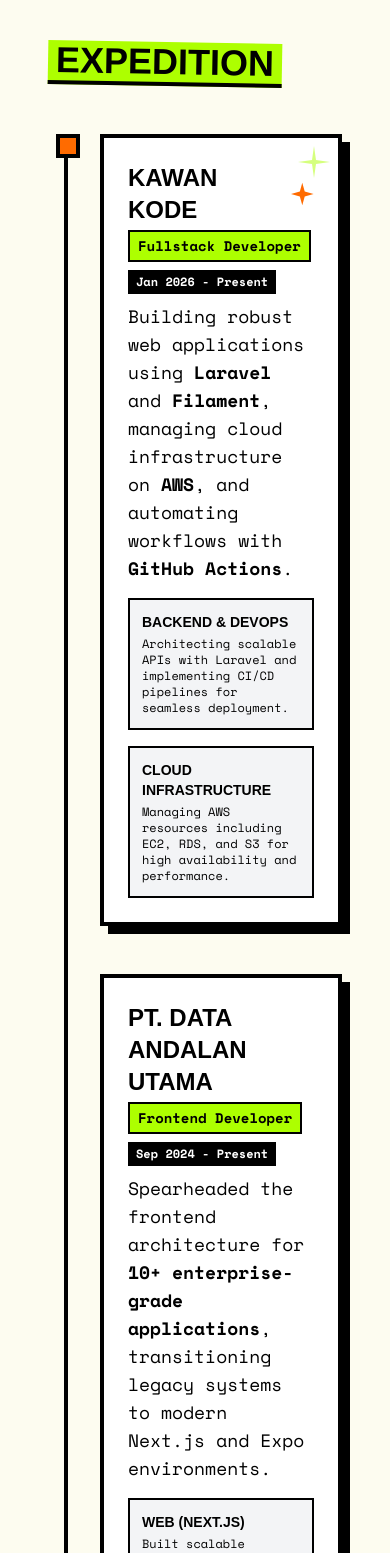
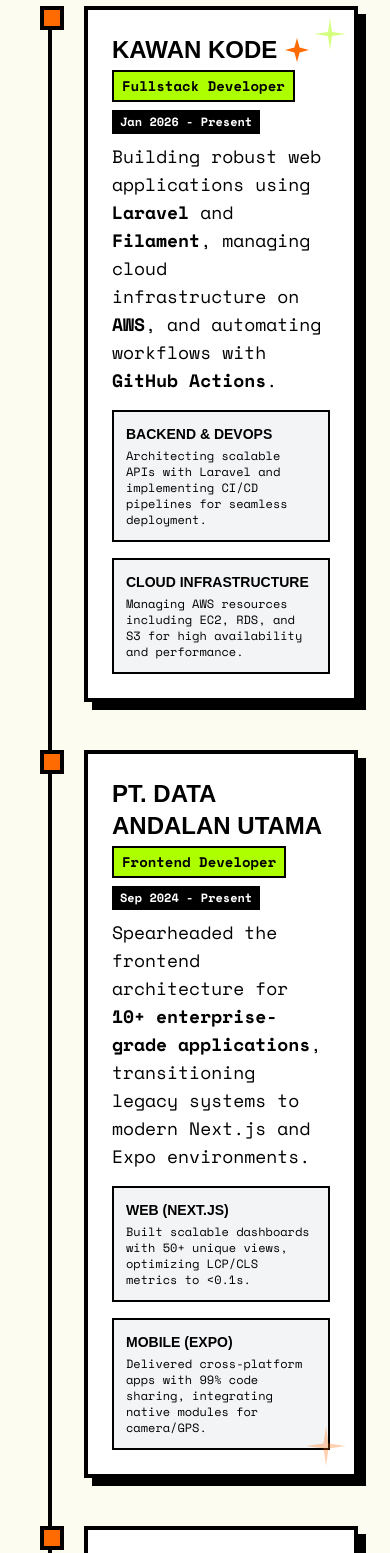
Before and after one commit to dafariski77/my-profile, a Next.js app: page / in a window 390 px wide. Shown: the part 1020-2573 px from the top of the page. Built offline with nearby package versions, Linux system fonts and the light colour scheme; a web font is replaced by a local one.

Commit message:
chore: adjust padding and some vector position

```diff
--- a/src/app/page.tsx
+++ b/src/app/page.tsx
@@ -10,7 +10,7 @@
 
 export default function Home() {
   return (
-    <main className="min-h-screen bg-cyber-bg text-cyber-black p-8 md:p-16">
+    <main className="min-h-screen bg-cyber-bg text-cyber-black p-4 md:p-16">
       <Introduction />
 
       <h2 className="text-4xl font-black mb-24 text-center decoration-4 underline decoration-cyber-lime underline-offset-8">
--- a/src/components/ContactCTA.tsx
+++ b/src/components/ContactCTA.tsx
@@ -14,7 +14,7 @@
             <br />
             <span className="relative inline-block">
               SOMETHING EPIC?
-              <ScribbleUnderline className="absolute -bottom-12 left-0 w-full text-black" />
+              <ScribbleUnderline className="absolute -bottom-8 md:-bottom-12 left-0 w-full text-black" />
             </span>
           </h2>
 
--- a/src/components/ExperienceTimeline.tsx
+++ b/src/components/ExperienceTimeline.tsx
@@ -14,9 +14,9 @@
       </h2>
 
       <div className="relative border-l-4 border-black ml-4 md:ml-10 pl-8 pb-10">
-        <div className="absolute -left-3 top-0 w-6 h-6 bg-cyber-orange border-4 border-black"></div>
-
-        <div className="bg-white border-4 border-black p-6 shadow-neobrutalism hover:translate-x-1 hover:translate-y-1 hover:shadow-none transition-all duration-200 mb-12 relative overflow-hidden">
+        <div className="relative mb-12">
+          <div className="absolute -left-11 top-0 w-6 h-6 bg-cyber-orange border-4 border-black"></div>
+          <div className="bg-white border-4 border-black p-6 shadow-neobrutalism hover:translate-x-1 hover:translate-y-1 hover:shadow-none transition-all duration-200 relative overflow-hidden">
             <SparkleIcon className="absolute top-2 right-2 w-8 h-8 text-cyber-lime opacity-50 pointer-events-none" />
             <div className="flex flex-col md:flex-row justify-between items-start mb-2">
               <div>
@@ -33,8 +33,8 @@
             </div>
 
             <p className="mb-4 text-lg font-medium">
-            Building robust web applications using <strong>Laravel</strong> and{" "}
-            <strong>Filament</strong>, managing cloud infrastructure on{" "}
+              Building robust web applications using <strong>Laravel</strong>{" "}
+              and <strong>Filament</strong>, managing cloud infrastructure on{" "}
               <strong>AWS</strong>, and automating workflows with{" "}
               <strong>GitHub Actions</strong>.
             </p>
@@ -60,8 +60,11 @@
               </div>
             </div>
           </div>
+        </div>
 
-        <div className="bg-white border-4 border-black p-6 shadow-neobrutalism hover:translate-x-1 hover:translate-y-1 hover:shadow-none transition-all duration-200 relative overflow-hidden mb-12">
+        <div className="relative mb-12">
+          <div className="absolute -left-11 top-0 w-6 h-6 bg-cyber-orange border-4 border-black"></div>
+          <div className="bg-white border-4 border-black p-6 shadow-neobrutalism hover:translate-x-1 hover:translate-y-1 hover:shadow-none transition-all duration-200 relative overflow-hidden">
             <SparkleIcon className="absolute bottom-2 right-2 w-10 h-10 text-cyber-orange opacity-30 pointer-events-none" />
             <div className="flex flex-col md:flex-row justify-between items-start mb-2">
               <div>
@@ -98,13 +101,16 @@
                   Mobile (Expo)
                 </h4>
                 <p className="text-xs">
-                Delivered cross-platform apps with 99% code sharing, integrating
-                native modules for camera/GPS.
+                  Delivered cross-platform apps with 99% code sharing,
+                  integrating native modules for camera/GPS.
                 </p>
               </div>
             </div>
           </div>
+        </div>
 
+        <div className="relative">
+          <div className="absolute -left-11 top-0 w-6 h-6 bg-cyber-orange border-4 border-black"></div>
           <div className="bg-white border-4 border-black p-6 shadow-neobrutalism hover:translate-x-1 hover:translate-y-1 hover:shadow-none transition-all duration-200 relative overflow-hidden">
             <div className="flex flex-col md:flex-row justify-between items-start mb-2">
               <div>
@@ -124,9 +130,9 @@
             </div>
 
             <p className="mb-4 text-lg font-medium">
-            Lead the development of a robust backend system capable of handling
-            thousands of transactions. Designed a normalized database schema to
-            unify product and order data across multiple platforms.
+              Lead the development of a robust backend system capable of
+              handling thousands of transactions. Designed a normalized database
+              schema to unify product and order data across multiple platforms.
             </p>
 
             <div className="border-t-4 border-black pt-4 relative mt-4">
@@ -142,6 +148,7 @@
             </div>
           </div>
         </div>
+      </div>
     </section>
   );
 };
```
Lines whose indentation alone changed are shown as unchanged.
